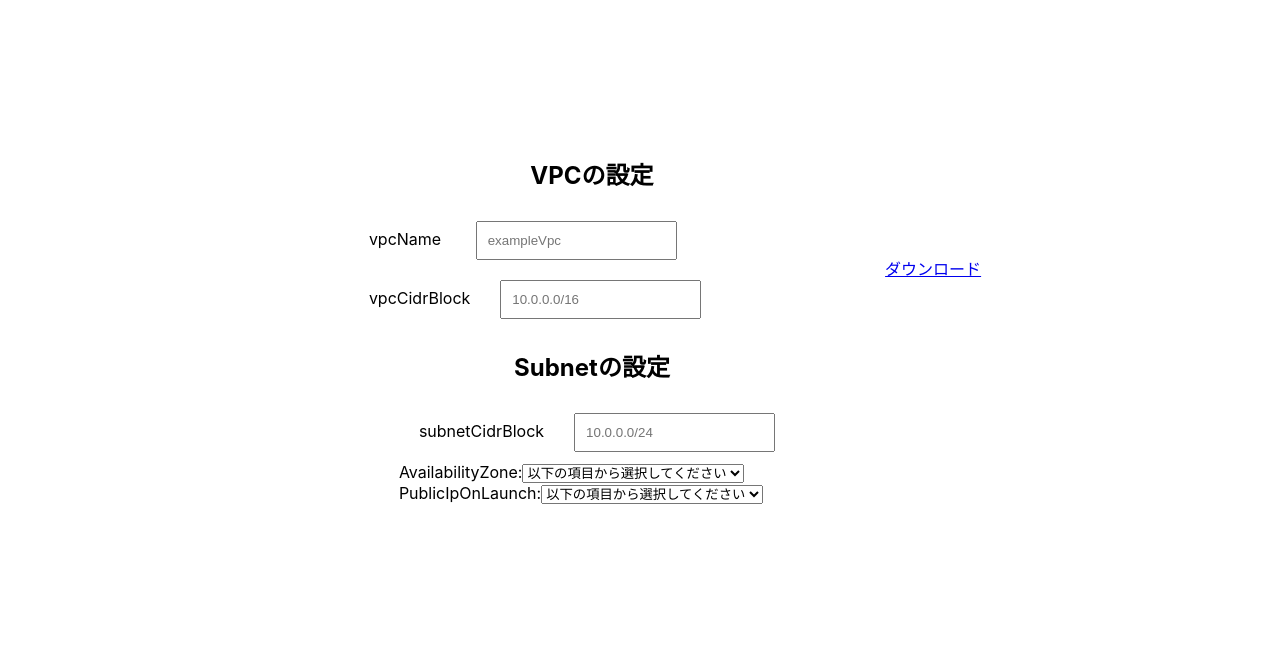
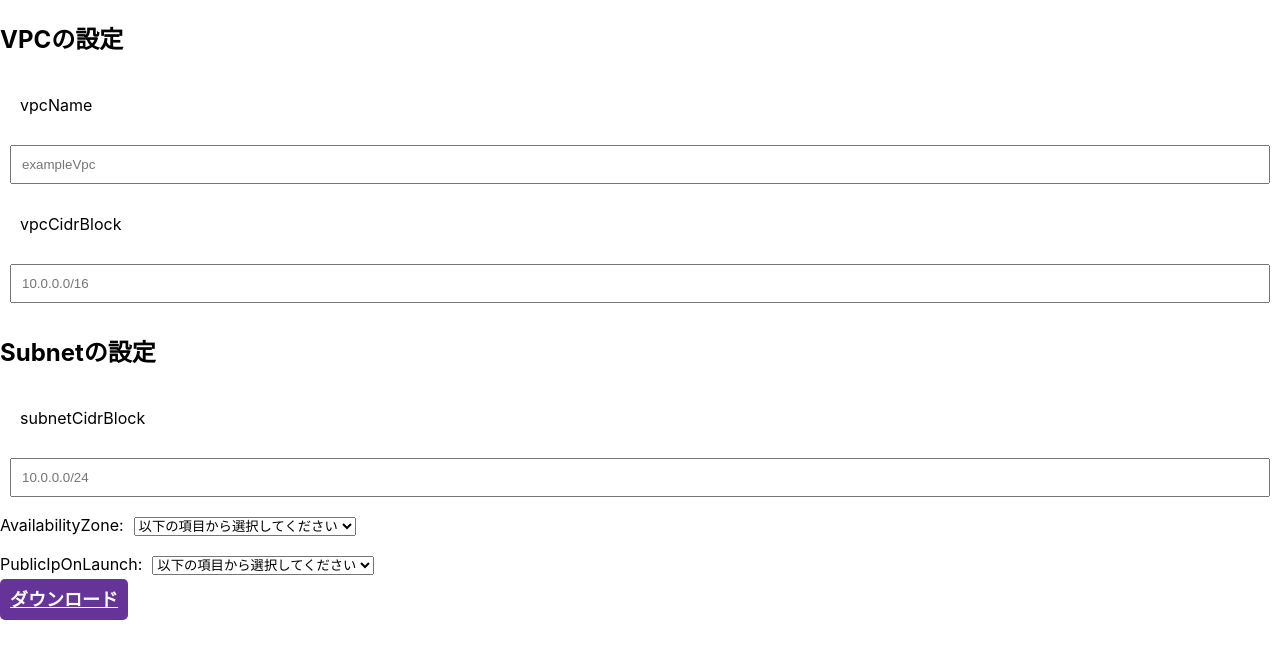
Before and after one commit to llldagolll/make_tf_easy, a React (Create React App) app in the folder frontend/: page / in a window 1280 px wide. Shown: the top 658 px of the page. Built offline with nearby package versions, Linux system fonts and the light colour scheme.

Commit message:
htmlとcssを利用したフォームのバリデーション完成！！

```diff
--- a/frontend/src/App.css
+++ b/frontend/src/App.css
@@ -1,33 +1,81 @@
-.homePage {
-  height: 100vh;
-  width: 100vw;
-}
-.wrapper {
-  height: 80%;
-  width: 100%;
+.formControl{
   display: flex;
-  /* flex-direction: column; */
-  justify-content: center;
-  align-items: center;
+  flex-direction: column;
 }
 
-.buttonArea {
-  height: 20%;
-  display: flex;
-  /* flex-direction: column; */
-  justify-content: center;
-  align-items: start;
-}
-
-.container {
-  margin: 0 50px;
-}
-
-.container h2 {
-  text-align: center;
-}
 .formControl label,
 .formControl input {
   margin: 10px;
   padding: 10px;
 }
+
+
+
+.app {
+  display: flex;
+  align-items: center;
+  justify-content: center;
+  height: 100vh;
+  background: linear-gradient(
+      rgba(255, 255, 255, 0.7),
+      rgba(255, 255, 255, 0.3)
+    ),
+    url("https://images.pexels.com/photos/114979/pexels-photo-114979.jpeg?auto=compress&cs=tinysrgb&dpr=2&w=500");
+  background-size: cover;
+  background-position: center;
+}
+
+form{
+    background-color: white;
+    padding: 10px 60px;
+    margin: 10px;
+    border-radius: 10px;
+}
+
+select{
+    padding: auto;
+    margin: 10px;
+}
+
+h1{
+    color: rgb(77, 1, 77);
+    text-align: center;
+}
+
+a {
+    width: 100%;
+    height: 50px;
+    padding: 10px;
+    border: none;
+    background-color: rebeccapurple;
+    color: white;
+    border-radius: 5px;
+    font-weight: bold;
+    font-size: 18px;
+    cursor: pointer;
+    margin-top: 10px;
+    margin-bottom: 30px;
+}
+
+span {
+  font-size: 12px;
+  padding:3px;
+  color:red;
+  display: none;
+}
+
+input:invalid[focused="true"] ~ span {
+  display: block;
+}
+
+input:invalid[focused="true"] {
+  border: 1px solid red;
+}
+
+#marginForAtag {
+  margin:10px;
+}
+
+#centerA {
+  text-align: center;
+}
```
